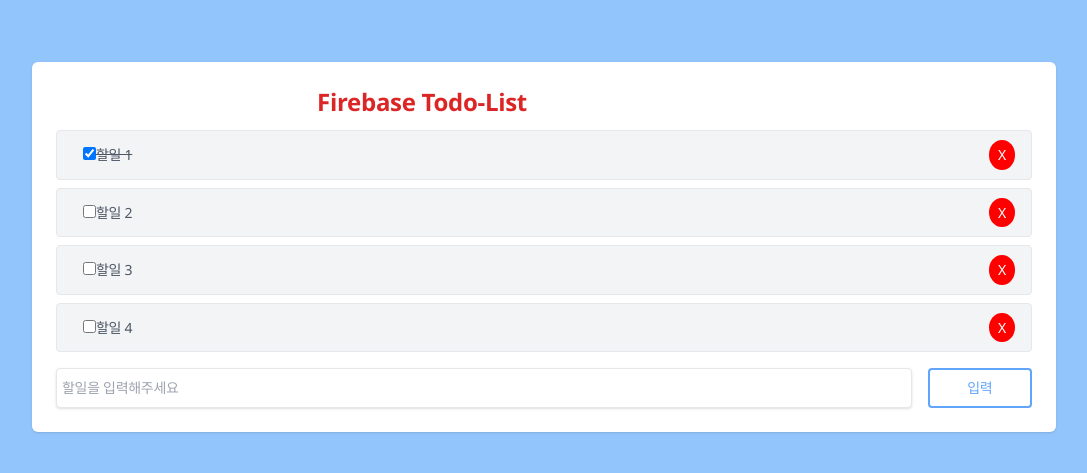
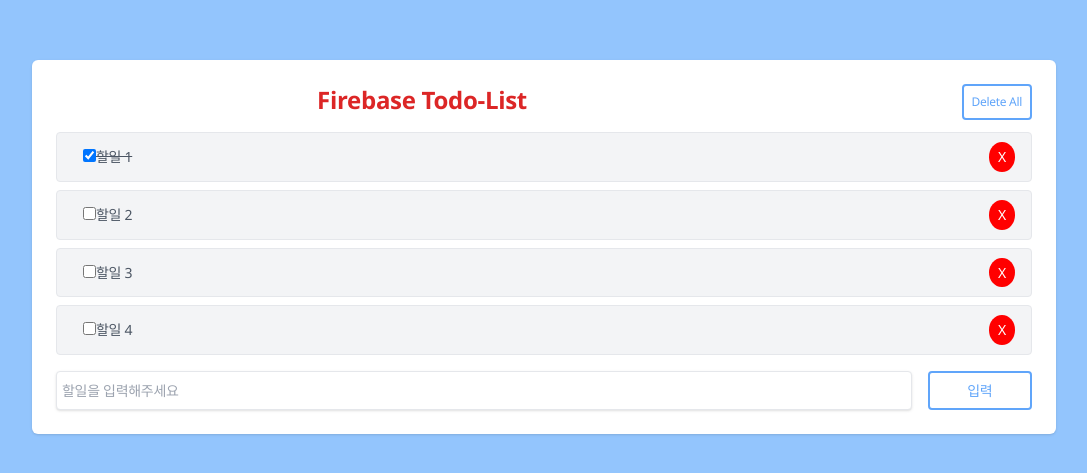
Before and after one commit to vitaZ-dev/fb-todo, a React (Create React App) app: page / in a window 1280 px wide. Shown: the part 153-626 px from the top of the page, without its empty margins (96-1183 px from the left). Built offline with nearby package versions, Linux system fonts and the light colour scheme.

Commit message:
feat: todo 목록 전체 삭제기능 추가

```diff
--- a/src/App.js
+++ b/src/App.js
@@ -13,14 +13,23 @@
     { id: 4, title: "할일 4", completed: false },
   ]);
 
+  const handleRemoveClick = () => {
+    setTodoData([]);
+  };
+
   return (
     <div className="flex items-center justify-center w-screen h-screen bg-blue-300">
       <div className="w-4/5 p-6 bg-white rounded-[6px] shadow">
-        <div>
         <div className="flex justify-between mb-3">
           <h1 className="text-center w-3/4 text-2xl text-red-600 font-semibold">
             Firebase Todo-List
           </h1>
+          <button
+            className="p-2 text-blue-400 border-2 border-blue-400 rounded hover:text-white hover:bg-blue-400 text-[12px]"
+            onClick={handleRemoveClick}
+          >
+            Delete All
+          </button>
         </div>
         {/* 할일 목록 */}
         <List todoData={todoData} setTodoData={setTodoData} />
@@ -28,7 +37,6 @@
         <Form todoData={todoData} setTodoData={setTodoData} />
       </div>
     </div>
-    </div>
   );
 }
 
```
Lines whose indentation alone changed are shown as unchanged.
